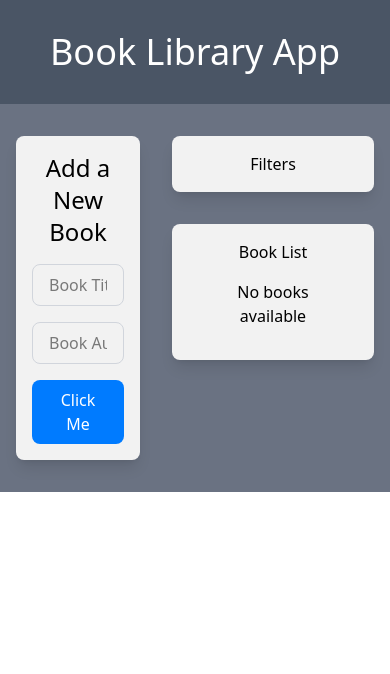
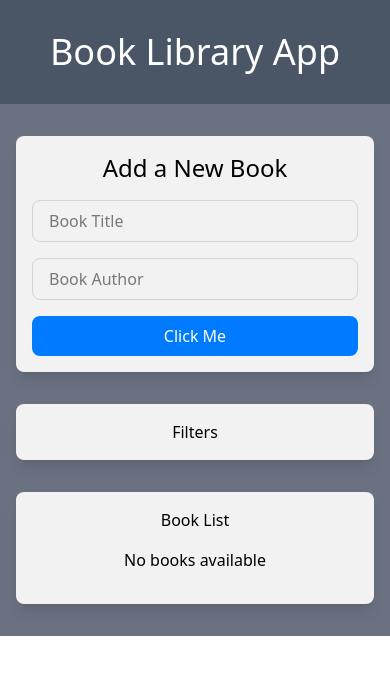
Before and after one commit to samilessons/redux-course, a React (Vite) app in the folder frontend/: page / in a window 390 px wide. Shown: the top 674 px of the page. Built offline with nearby package versions, Linux system fonts and the light colour scheme.

Commit message:
installed uuid for list-item keys and fixed responsive issue

```diff
--- a/frontend/package.json
+++ b/frontend/package.json
@@ -15,7 +15,8 @@
     "react": "^18.3.1",
     "react-dom": "^18.3.1",
     "react-redux": "^9.2.0",
-    "tailwindcss": "^4.1.5"
+    "tailwindcss": "^4.1.5",
+    "uuid": "^11.1.0"
   },
   "devDependencies": {
     "@eslint/js": "^9.25.0",
--- a/frontend/src/components/app/App.jsx
+++ b/frontend/src/components/app/App.jsx
@@ -7,8 +7,8 @@ function App() {
   return (
     <div className="flex flex-col items-center justify-center text-center bg-gray-500 dark:bg-[#112d49]">
       <Header />
-      <main className="container flex justify-between w-full mb-4">
-        <div className="flex-1 basis-2/5 mx-auto">
+      <main className="container flex justify-between w-full mb-4 max-md:flex-col">
+        <div className="flex-1 max-md:w-full basis-2/5 mx-auto">
           <Form/>
         </div>
         <div className="flex flex-col flex-1 basis-3/5">
--- a/frontend/src/components/form/Form.jsx
+++ b/frontend/src/components/form/Form.jsx
@@ -1,5 +1,6 @@
 import { useState } from "react";
 import { useDispatch } from "react-redux";
+import { v4 as uuidv4 } from 'uuid';
 
 import { addBook } from "../../redux/books/actionCreators";
 
@@ -12,7 +13,7 @@ const Form = () => {
     e.preventDefault();
 
     if (title && author) {
-      dispatch(addBook({ title, author }));
+      dispatch(addBook({ id: uuidv4(), title, author }));
       setTitle("");
       setAuthor("");
     }
--- a/frontend/src/components/list/List.jsx
+++ b/frontend/src/components/list/List.jsx
@@ -13,7 +13,7 @@ const List = () => {
           !books.length ?
             <p>No books available</p>
             :
-            books.map(book => <ListItem book={book} />)
+            books.map(book => <ListItem key={book.id} book={book} />)
         }
       </ul>
     </div>
```
Also changed, not shown: 2 other files (tests, documents, lock files or other folders).
